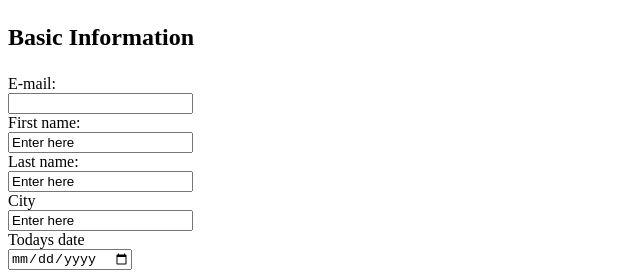
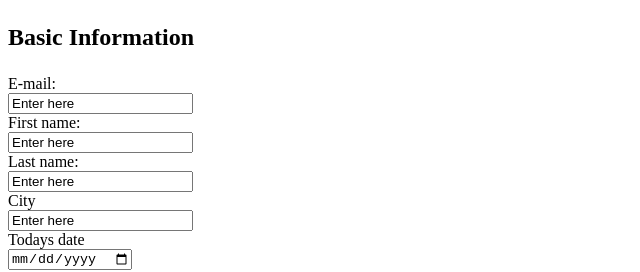
Before and after one commit to lmf517823/Allwork, a plain HTML site: page Day9/Forms.html in a window 1280 px wide. Shown: the top 272 px of the page, 0-640 px from the left. Drawn offline with Linux system fonts and the light colour scheme.

Commit message:
Add files via upload

```diff
--- a/Day9/Forms.html
+++ b/Day9/Forms.html
@@ -7,7 +7,7 @@
 <p style="font-size: 150%;"><b>Basic Information</b></p>
 <form action="W0468720@campus.nscc.ca" method="post" enctype="text/plain">
     <label for="email">E-mail:  </label><br>
-    <input type="email" id="email" name="email" required><br>
+    <input type="email" id="email" name="email" value="Enter here" required><br>
         <label for="fname">First name:</label><br>
         <input type="text" id="fname" name="fname" value="Enter here"><br>
         <label for="lname">Last name:</label><br>
```
